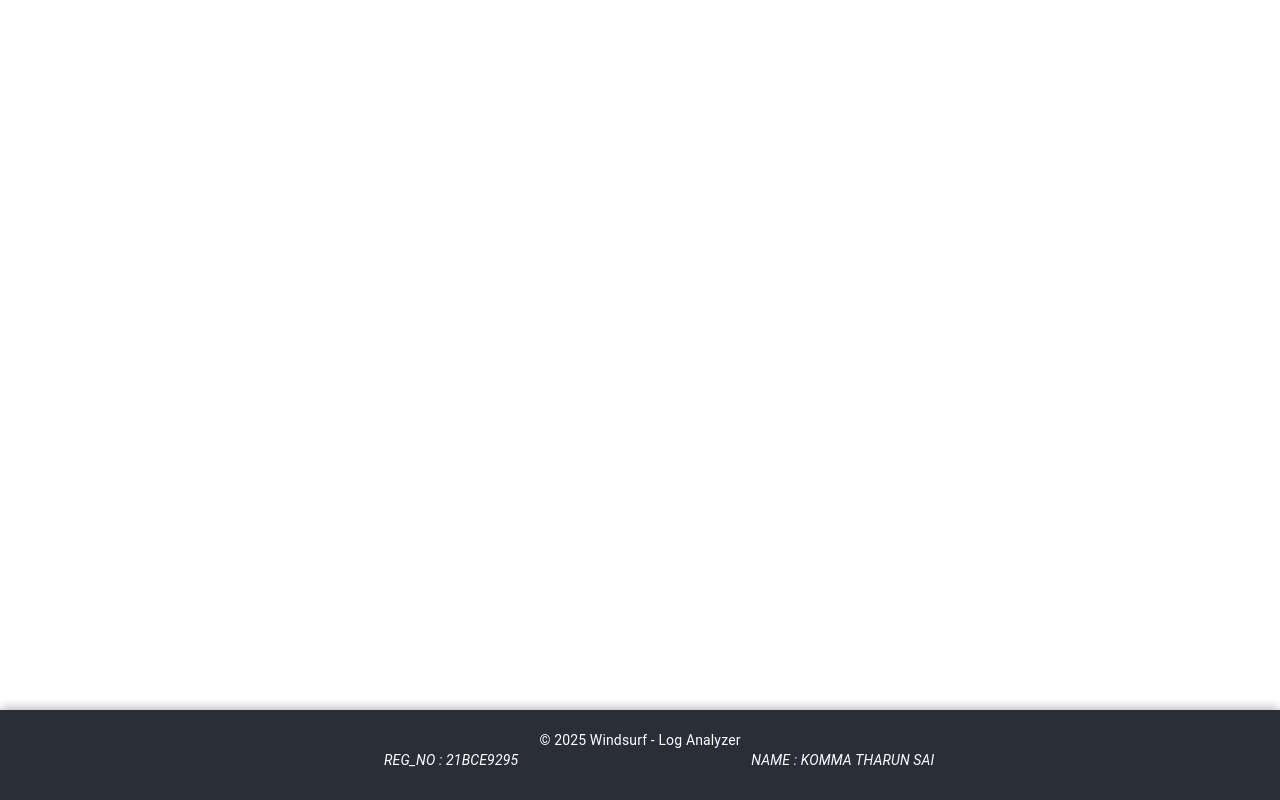
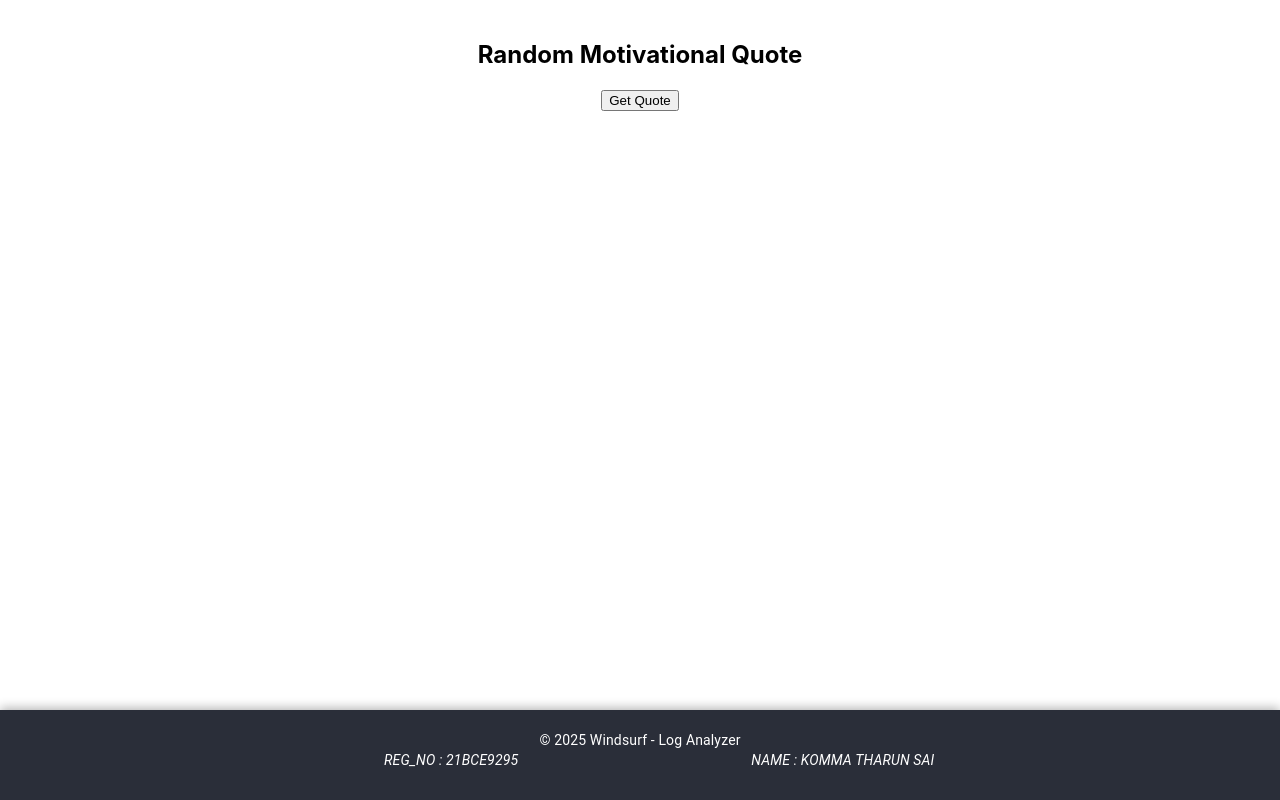
Before and after one commit to as12231/Log_Analyzer_Frontend, a React (Create React App) app: page /log_insights in a window 1280 px wide. Built offline with nearby package versions, Linux system fonts and the light colour scheme; some icons are missing; what chartjs-plugin-datalabels would draw is missing.

Commit message:
fixed the issues

```diff
--- a/src/Pages/LandingPage.js
+++ b/src/Pages/LandingPage.js
@@ -112,7 +112,7 @@ const LandingPage = () => {
   };
 
   const handleLogout = () => {
-    navigate("/login");
+    navigate("/logout");
   };
 
   const handleSnackbarClose = () => {
@@ -323,9 +323,9 @@ const LandingPage = () => {
                       setShowSummary(true);
                       setShowChat(false); // Hide Chat when Summary is clicked
                     } else if (label === "Insights") {
-                      navigate("/x");
+                      window.open("/log_insights", "_blank");
                     } else {
-                      navigate("/history_insights");
+                      window.open("/history_insights", "_blank");
                     }
                   }}
                   sx={{
--- /dev/null
+++ b/src/Pages/LogFileDashboard.js
@@ -0,0 +1,28 @@
+import React, { useState } from 'react';
+
+const RandomQuote = () => {
+  const quotes = [
+    "Believe in yourself!",
+    "You are stronger than you think.",
+    "Every day is a second chance.",
+    "Keep going, you're doing great!",
+    "Dream big and dare to fail."
+  ];
+
+  const [quote, setQuote] = useState("");
+
+  const getRandomQuote = () => {
+    const randomIndex = Math.floor(Math.random() * quotes.length);
+    setQuote(quotes[randomIndex]);
+  };
+
+  return (
+    <div style={{ padding: '20px', textAlign: 'center' }}>
+      <h2>Random Motivational Quote</h2>
+      <p>{quote}</p>
+      <button onClick={getRandomQuote}>Get Quote</button>
+    </div>
+  );
+};
+
+export default RandomQuote;
--- a/src/Routes/AppRouters.js
+++ b/src/Routes/AppRouters.js
@@ -8,18 +8,20 @@ import ForgotPassword from '../Pages/ForgotPassword';
 import Logout from '../Pages/Logout';
 import LogAnalysisDashboard from '../Pages/LogAnalysisDashboard';
 import LogDashboard from '../Pages/LogDashboard';
+import LogFileDashboard from '../Pages/LogFileDashboard';
 
 
 const AppRouters = () => {
   return (
     <Routes>
+      <Route path="/" element={<LogAnalysisDashboard />} />
       <Route path="/dashboard" element={<LandingPage />} />
       <Route path="/login" element={<Login />} />
       <Route path="/signup" element={<Signup />} />
       <Route path="/forgot_password" element={<ForgotPassword />} />
       <Route path="/logout" element={<Logout />} />
-      <Route path="/" element={<LogAnalysisDashboard />} />
       <Route path="/history_insights" element={<LogDashboard />} />
+      <Route path="/log_insights" element={<LogFileDashboard />} />
     </Routes>
   );
 };
```
